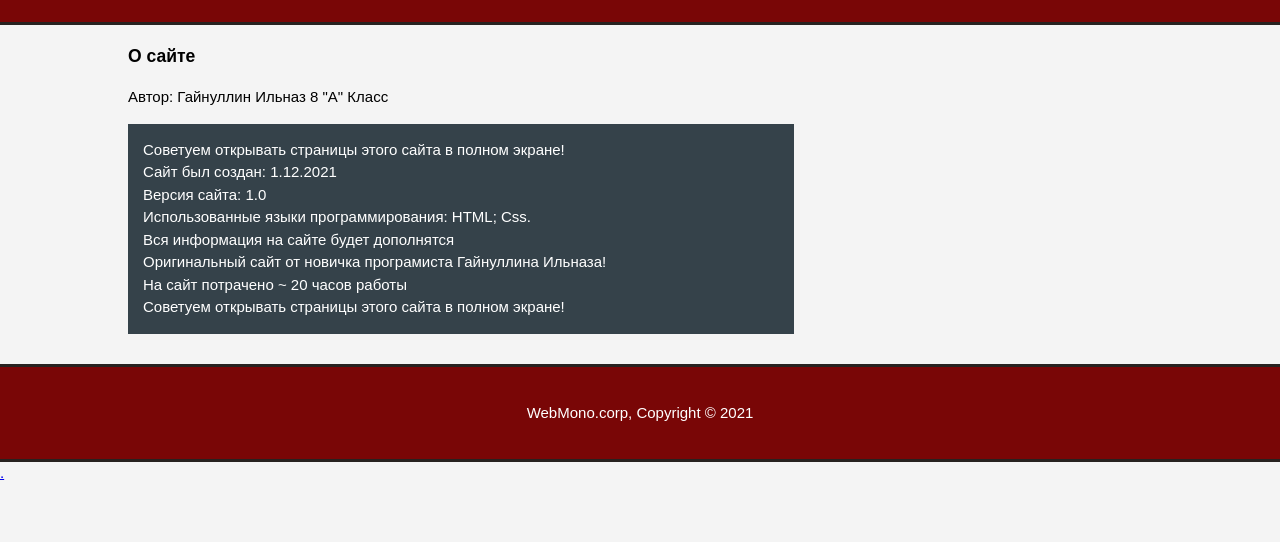
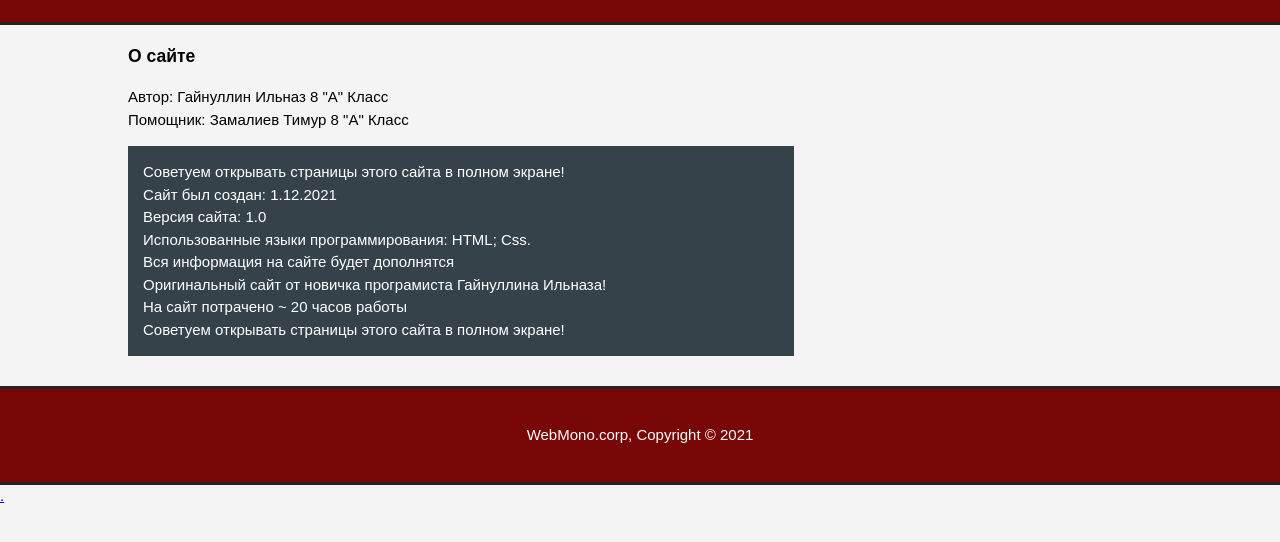
Before and after one commit to ilnaz0000/8Aclass, a plain HTML site: page aboutsite.html in a window 1280 px wide. Shown: the part 78-620 px from the top of the page. Drawn offline with Linux system fonts and the light colour scheme.

Commit message:
Update aboutsite.html

```diff
--- a/aboutsite.html
+++ b/aboutsite.html
@@ -30,7 +30,8 @@
             <article id="main-col">
                 <h1 class="page=title">О сайте</h1>
                 <p>
-                    Автор: Гайнуллин Ильназ 8 "А" Класс
+                    Автор: Гайнуллин Ильназ 8 "А" Класс<br>
+                    Помощник: Замалиев Тимур 8 "А" Класс<br>
                 </p>
                 <p class="dark">
                     Советуем открывать страницы этого сайта в полном экране!<br>
```
